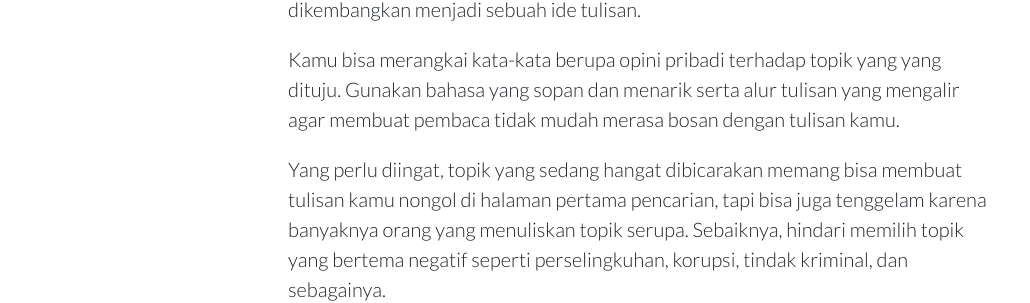
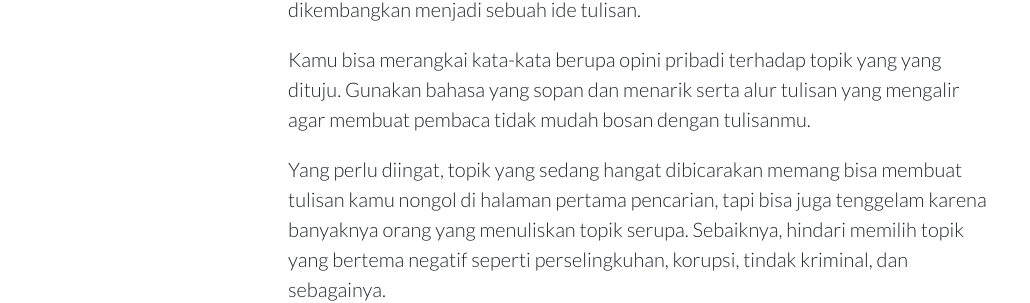
Before and after one commit to apynx/apynx.github.io, a Jekyll site: the page built from _posts/2022-05-06-cara-mencari-ide-tulisan.md, in a window 1280 px wide and 900 px high, scrolled down 477 px. Shown: the part 213-516 px from the top of the window, without its empty margins (0-1030 px from the left). Built offline with Jekyll 4.4.1, drawn with Linux system fonts in a browser that asks for light colours.

Commit message:
update 2022-05-06-cara-mencari-ide-tulisan.md

```diff
--- a/_posts/2022-05-06-cara-mencari-ide-tulisan.md
+++ b/_posts/2022-05-06-cara-mencari-ide-tulisan.md
@@ -15,7 +15,7 @@ Banyak orang berpendapat bahwa topik yang sedang hangat, trending, atau viral ad
 
 Portal berita utama seperti Detik, Kompas, Tempo, Tribun, dan sebagainya banyak menampilkan topik-topik berita yang hangat. Dari sana kamu bisa menentukan topik yang menarik perhatian atau yang sesuai dengan minat untuk kemudian dikembangkan menjadi sebuah ide tulisan.
 
-Kamu bisa merangkai kata-kata berupa opini pribadi terhadap topik yang yang dituju. Gunakan bahasa yang sopan dan menarik serta alur tulisan yang mengalir agar membuat pembaca tidak mudah merasa bosan dengan tulisan kamu.
+Kamu bisa merangkai kata-kata berupa opini pribadi terhadap topik yang yang dituju. Gunakan bahasa yang sopan dan menarik serta alur tulisan yang mengalir agar membuat pembaca tidak mudah bosan dengan tulisanmu.
 
 Yang perlu diingat, topik yang sedang hangat dibicarakan memang bisa membuat tulisan kamu nongol di halaman pertama pencarian, tapi bisa juga tenggelam karena banyaknya orang yang menuliskan topik serupa. Sebaiknya, hindari memilih topik yang bertema negatif seperti perselingkuhan, korupsi, tindak kriminal, dan sebagainya.
 
```
